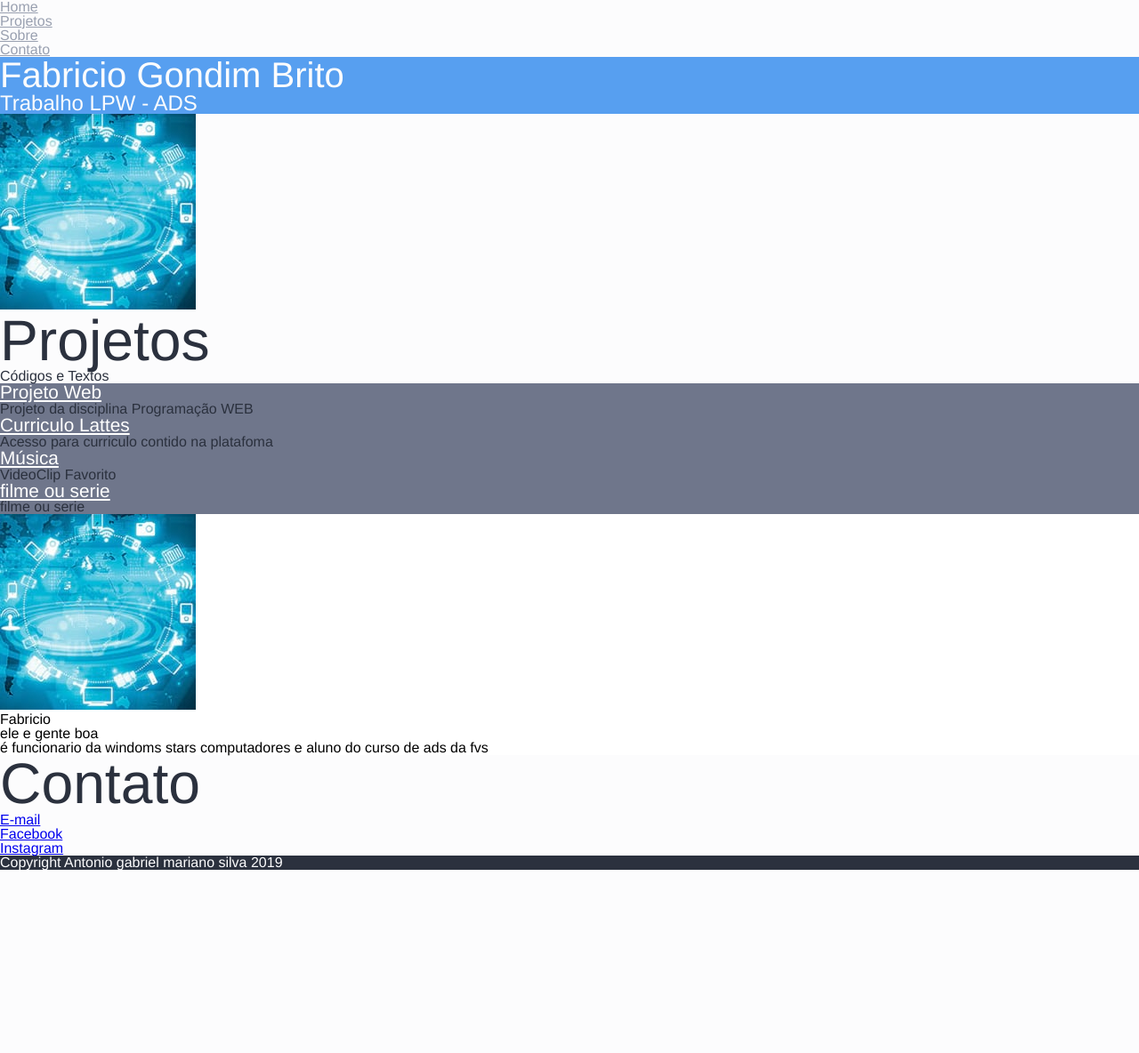
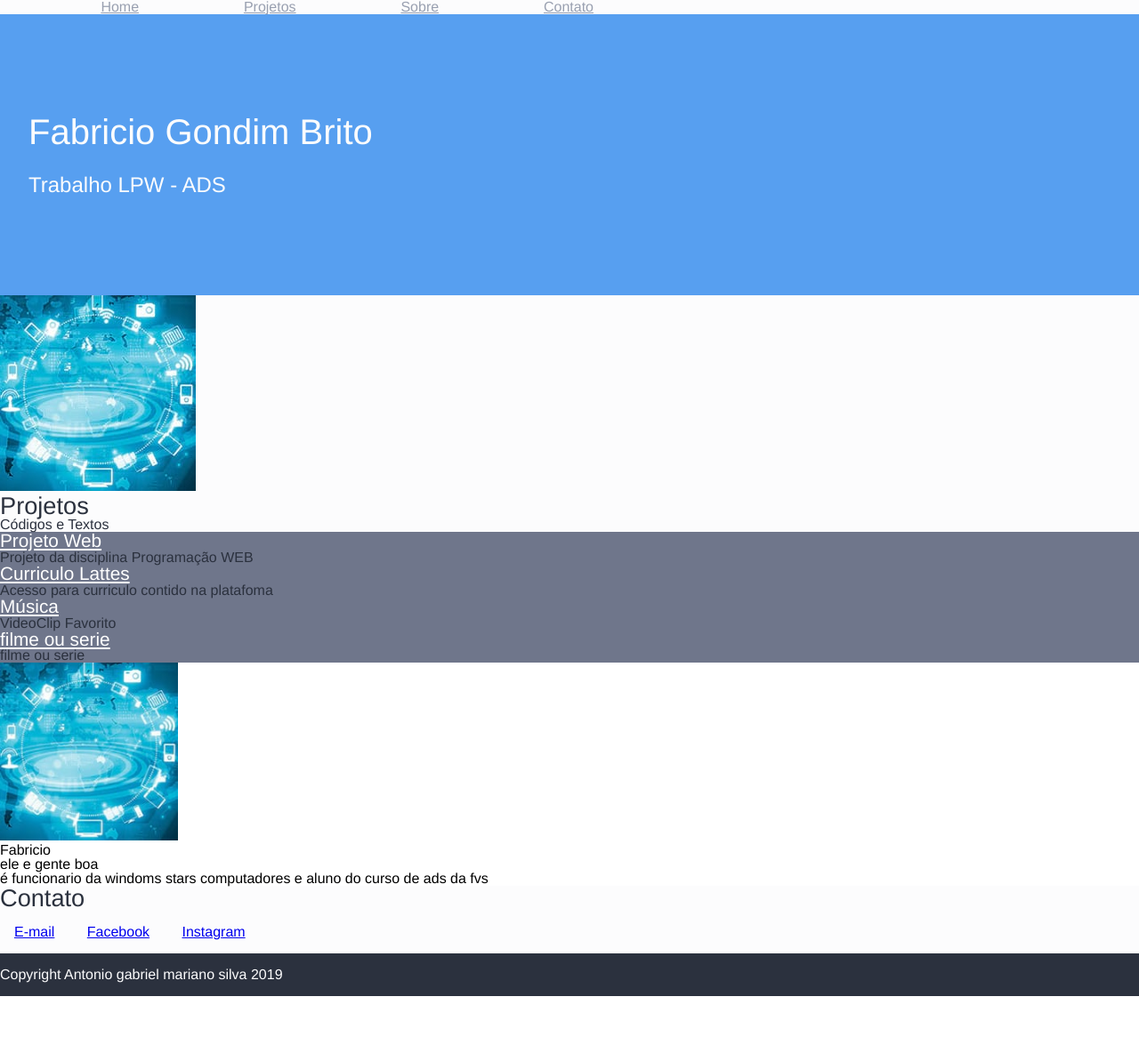
Before and after one commit to xxxmariano/AulasProgramacaoWeb, a PHP site: page / in a window 1280 px wide. Shown: the whole page at 89% size. Before the commit the page ends 978 px from the top, so only its background shows below. Run offline with PHP 8.4, Linux system fonts and the light colour scheme.

Commit message:
margin,padding e display
margin,padding e display

```diff
--- a/Estilos/blog.css
+++ b/Estilos/blog.css
@@ -2,11 +2,29 @@
 body{
     font-family: Helvetica, sans-serif;
 }
+
+header li {
+display:inline-block;
+margin-left:3cm;
+}
+#contato li{
+display: inline-block;
+margin:1em;
+}
+.containr{
+    padding-left:10%;
+    padding-right:10%;
+
+}
+
 .identificacao{
 background-color: #579FF0;
-color:#FCFCFD;}
+color:#FCFCFD;
+padding:7em 2em;
+}
 .identificacao h1{
     font-size: 2.5em;
+    margin-bottom:0.7em;
 }
 .identificacao h2 {
     font-size: 1.5em;
@@ -14,7 +32,7 @@ color:#FCFCFD;}
 }
 
 section h3 {
-    font-size: 1.7cm;
+    font-size: 1.7em;
 }
 header li a {
 color:#99A0B0;
@@ -38,3 +56,12 @@ font-weight: lighter;
 .styleprojetos li a {
     color:#ffffff;
     font-size: 1.3em;}
+
+
+#sobre img{
+    width:200px;
+}
+footer{
+    padding-top:1em;
+    padding-bottom: 1em;
+}
--- a/index.html
+++ b/index.html
@@ -15,7 +15,7 @@
 
 <body>
 
-    <header class="claras">
+    <header class="claras container">
         <nav>
             <ul>
                 <li> <a href="#">Home</a></li>
```
